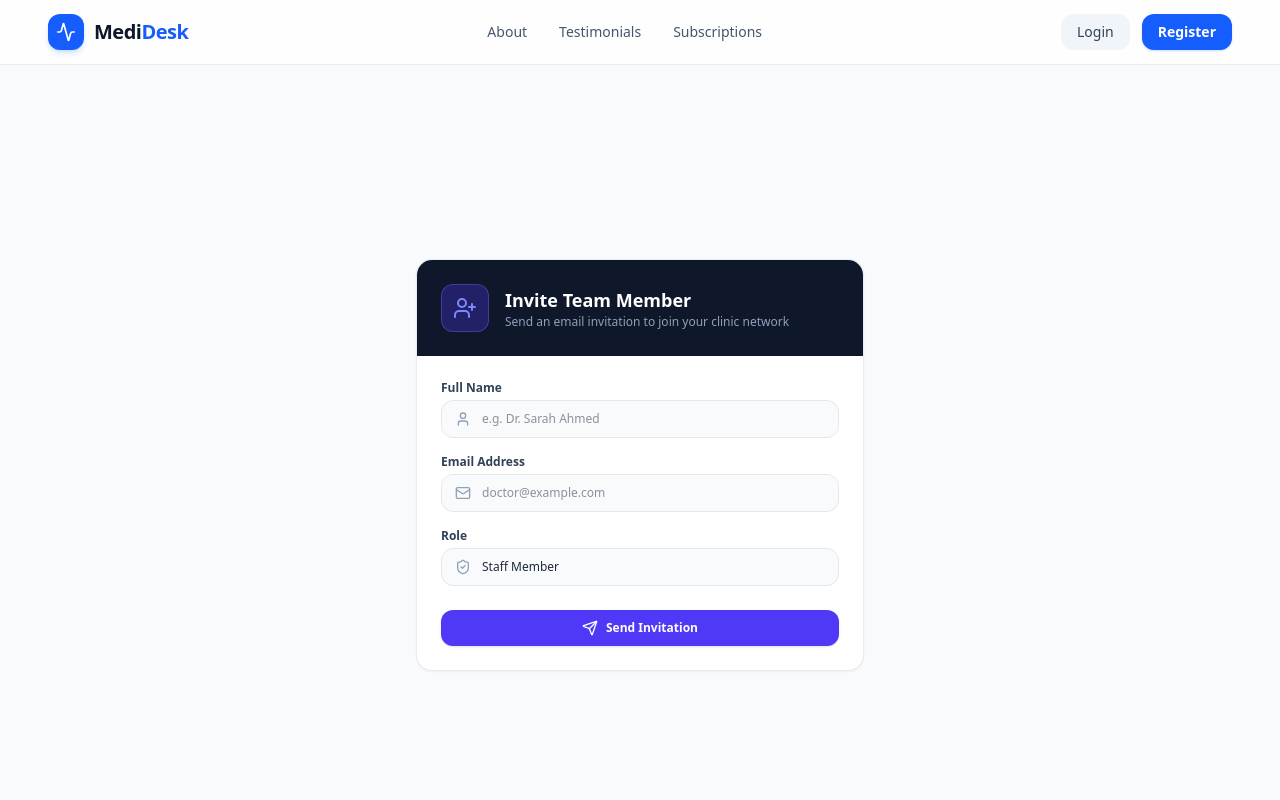
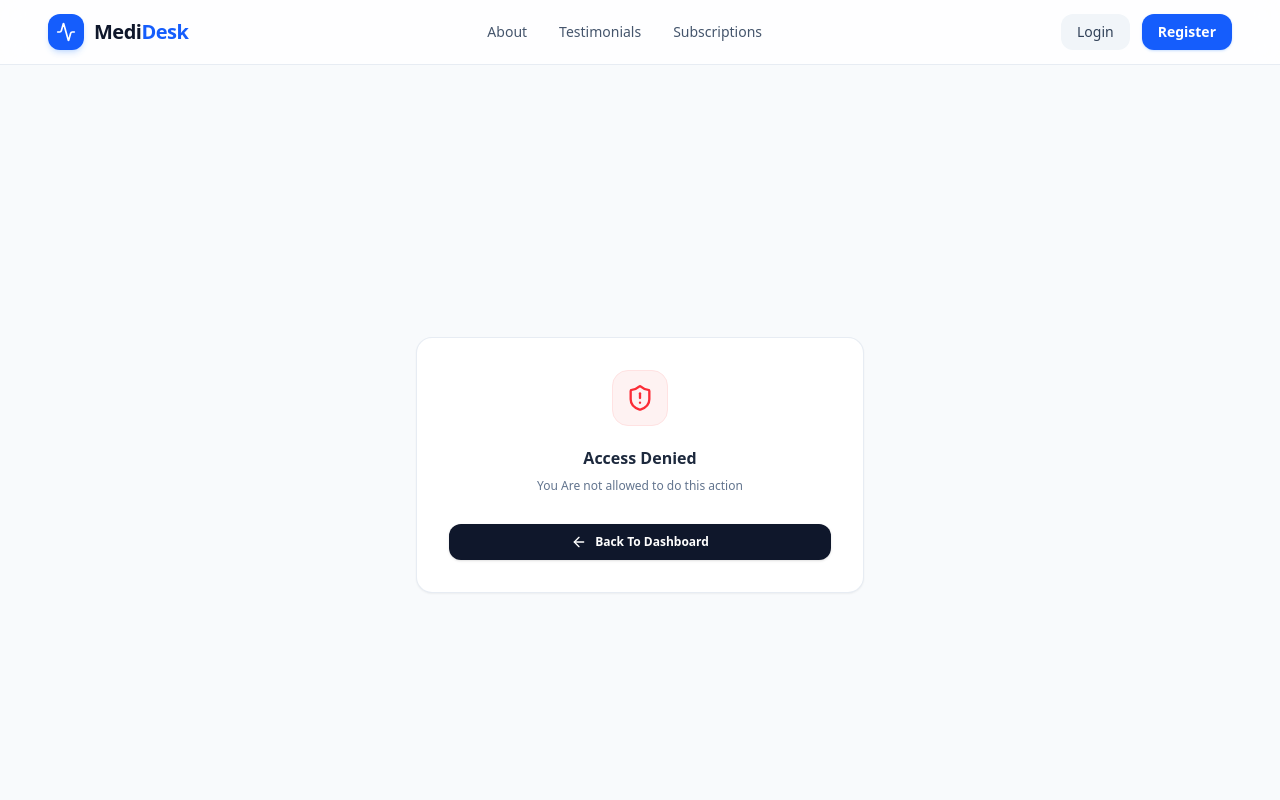
Before and after one commit to MAldeep/mediDesk_frontend, a Next.js app: page /dashboard/1/inviteUser in a window 1280 px wide. Shown: the top 800 px of the page. Built offline with nearby package versions, Linux system fonts and the light colour scheme; no server answers.

Commit message:
EDIT : new appointment page and invite user page guarded with fallback access denied component

```diff
--- /dev/null
+++ b/app/components/guards/AccessDeniedFallback.tsx
@@ -0,0 +1,36 @@
+"use client";
+
+import { usePermission } from "@/app/hooks/usePermissions";
+import Link from "next/link";
+import { ShieldAlert, ArrowLeft } from "lucide-react";
+
+export default function AccessDeniedFallback() {
+  const { userRole } = usePermission();
+
+  return (
+    <div className="min-h-screen w-full bg-slate-50 flex items-center justify-center p-4">
+      <div className="w-full max-w-md bg-white rounded-2xl border border-slate-200/80 shadow-xs p-8 text-center space-y-5">
+        <div className="w-14 h-14 bg-red-50 text-red-500 rounded-2xl flex items-center justify-center mx-auto border border-red-100">
+          <ShieldAlert className="w-7 h-7" />
+        </div>
+
+        <div className="space-y-1.5">
+          <h1 className="text-base font-bold text-slate-800">Access Denied</h1>
+          <h2 className="text-xs text-slate-500 leading-relaxed font-normal">
+            You Are not allowed to do this action
+          </h2>
+        </div>
+
+        <div className="pt-2">
+          <Link
+            href={`/dashboard/${userRole}`}
+            className="inline-flex items-center justify-center gap-2 w-full py-2.5 px-4 text-xs font-semibold text-white bg-slate-900 hover:bg-slate-800 rounded-xl transition-all shadow-sm"
+          >
+            <ArrowLeft className="w-4 h-4" />
+            <span>Back To Dashboard</span>
+          </Link>
+        </div>
+      </div>
+    </div>
+  );
+}
--- a/app/dashboard/[userRole]/inviteUser/page.tsx
+++ b/app/dashboard/[userRole]/inviteUser/page.tsx
@@ -11,6 +11,8 @@ import { zodResolver } from "@hookform/resolvers/zod";
 import { useForm } from "react-hook-form";
 import toast, { Toaster } from "react-hot-toast";
 import { UserPlus, Mail, User, ShieldCheck, Loader2, Send } from "lucide-react";
+import PermissionGuard from "@/app/components/guards/PermissionGuard";
+import AccessDeniedFallback from "@/app/components/guards/AccessDeniedFallback";
 
 export default function InviteUserPage() {
   const { invite, inviteError, inviteIsLoading, inviteUserIsError } = useAuth();
@@ -71,6 +73,10 @@ export default function InviteUserPage() {
   };
 
   return (
+    <PermissionGuard
+      allowedRoles={["admin"]}
+      fallback={<AccessDeniedFallback />}
+    >
       <div className="min-h-screen w-full bg-slate-50 flex items-center justify-center p-4">
         {/* Toast Container */}
         <Toaster position="top-right" reverseOrder={false} />
@@ -173,5 +179,6 @@ export default function InviteUserPage() {
           </form>
         </div>
       </div>
+    </PermissionGuard>
   );
 }
--- a/app/dashboard/[userRole]/newAppointment/page.tsx
+++ b/app/dashboard/[userRole]/newAppointment/page.tsx
@@ -25,6 +25,8 @@ import NewAppointmentPatientSearchResultsDropdown from "@/app/components/dashboa
 import NewAppointmentDateDurationRow from "@/app/components/dashboard/appointments/NewAppointmentDateDurationRow";
 import NewAppointmentProcedureField from "@/app/components/dashboard/appointments/NewAppointmentProcedureField";
 import NewAppointmentNotesField from "@/app/components/dashboard/appointments/NewAppointmentNotesField";
+import PermissionGuard from "@/app/components/guards/PermissionGuard";
+import AccessDeniedFallback from "@/app/components/guards/AccessDeniedFallback";
 
 export default function NewAppointment() {
   const router = useRouter();
@@ -114,6 +116,10 @@ export default function NewAppointment() {
   };
 
   return (
+    <PermissionGuard
+      allowedRoles={["admin", "staff"]}
+      fallback={<AccessDeniedFallback />}
+    >
       <div className="min-h-screen bg-slate-50/50 p-4 md:p-8">
         <Toaster position="top-right" />
 
@@ -178,7 +184,9 @@ export default function NewAppointment() {
                 )}
 
                 {getIsError && (
-                <p className="text-[11px] text-red-500">{getError?.message}</p>
+                  <p className="text-[11px] text-red-500">
+                    {getError?.message}
+                  </p>
                 )}
                 {errors.patient && <FormError error={errors.patient.message} />}
               </div>
@@ -190,7 +198,10 @@ export default function NewAppointment() {
                 setValue={setValue}
               />
               {/* --- Procedure Field (Required) --- */}
-            <NewAppointmentProcedureField errors={errors} register={register} />
+              <NewAppointmentProcedureField
+                errors={errors}
+                register={register}
+              />
 
               {/* --- Notes Field (Optional) --- */}
               <NewAppointmentNotesField errors={errors} register={register} />
@@ -226,5 +237,6 @@ export default function NewAppointment() {
           </div>
         </div>
       </div>
+    </PermissionGuard>
   );
 }
--- a/middleware.ts
+++ b/middleware.ts
@@ -47,8 +47,7 @@ export async function middleware(request: NextRequest) {
     isAdminRoute ||
     isDoctorRoute ||
     isStaffRoute ||
-    pathname.startsWith("/dashboard") ||
-    pathname.startsWith("/appointments");
+    pathname.startsWith("/dashboard");
 
   if (isProtectedRoute && !isAuthenticated) {
     const loginUrl = new URL("/login", request.url);
```
Lines whose indentation alone changed are shown as unchanged.
